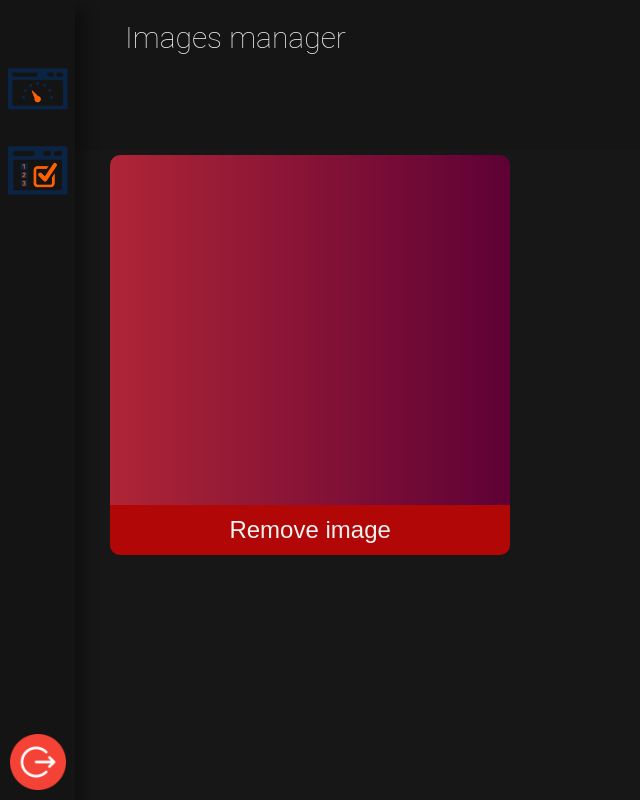
After one commit to Konstantin-create/image_bank, a Flask app: page /admin/images in a window 1280 px wide. The commit adds this page. Shown: the whole page, without its empty margins (0-640 px from the left). Run offline with Flask 2, Linux system fonts and the light colour scheme; a user stored in the database is signed in; tables that the repository leaves empty hold one stand-in row (values such as "Sample post").

Commit message:
feat: admin images page

```diff
--- a/app/data/images_requests.json
+++ b/app/data/images_requests.json
@@ -1,7 +1,22 @@
 [
+  {
+    "image": 3,
+    "view_ip": "127.0.0.1",
+    "time_stamp": "2022-12-15 19:27"
+  },
+  {
+    "image": 1,
+    "view_ip": "127.0.0.1",
+    "time_stamp": "2022-12-15 19:27"
+  },
   {
     "image": 2,
     "view_ip": "127.0.0.1",
-    "time_stamp": "2022-12-15 18:29"
+    "time_stamp": "2022-12-15 19:27"
+  },
+  {
+    "image": 3,
+    "view_ip": "127.0.0.1",
+    "time_stamp": "2022-12-15 19:27"
   }
 ]
--- a/app/routes/admin/admin_pages.py
+++ b/app/routes/admin/admin_pages.py
@@ -28,3 +28,13 @@ def admin_dashboard_page():
         }
     }
     return render_template('admin/dashboard_page.html', data=data)
+
+
+@app.route('/admin/images')
+def admin_images_page():
+    if not current_user.is_authenticated:
+        return redirect('/admin/login')
+
+    images = get_images()
+
+    return render_template('admin/images_page.html', images=images)
--- /dev/null
+++ b/app/static/css/admin/images_page_styles.css
@@ -0,0 +1,41 @@
+a {
+    text-decoration: none;
+    color: #EDF2EF;
+}
+
+.images-div {
+    width: 95%;
+    margin: 0 auto;
+}
+
+.image-el {
+    float: left;
+    position: relative;
+
+    width: 400px;
+    height: 400px;
+    margin: 5px;
+    border-radius: 10px;
+    overflow: hidden;
+    background-color: #1c1c1c;
+}
+
+.image-el-img {
+    width: 100%;
+    height: calc(100% - 50px);
+}
+
+.image-el-remove {
+    position: absolute;
+    bottom: 0;
+    right: 0;
+    width: 100%;
+    height: 50px;
+    background-color: #b20707;
+
+    font-family: Cantarell, sans-serif;
+    font-size: 24px;
+    font-weight: 200;
+    text-align: center;
+    line-height: 50px;
+}
--- a/app/static/css/admin/template_styles.css
+++ b/app/static/css/admin/template_styles.css
@@ -5,7 +5,7 @@
 }
 
 aside {
-    position: relative;
+    position: fixed;
 
     float: left;
     width: 75px;
@@ -54,6 +54,7 @@ main {
     min-height: 100vh;
     height: auto;
     background-color: #171717;
+    margin-left: 75px;
 }
 
 header {
--- /dev/null
+++ b/app/templates/admin/images_page.html
@@ -0,0 +1,23 @@
+{% extends 'admin/admin_template.html' %}
+
+{% block title %}<title>Image Bank - Dashboard</title>{% endblock %}
+
+{% block styles %}
+<link rel="stylesheet" href="{{ url_for('static', filename='css/admin/images_page_styles.css') }}">
+{% endblock %}}
+
+{% block page_name %}<h1 class="header-title">Images manager</h1>{% endblock %}
+
+{% block content %}
+<div class="images-div">
+    {% for image in images %}
+    <div class="image-el">
+        <img src="/img/{{ image.id }}" alt="image" class="image-el-img">
+        <p class="image-el-remove"><a href="/admin/images/remove/{{ image.id }}">Remove image</a></p>
+    </div>
+    {% endfor %}
+</div>
+{% endblock %}
+
+{% block js %}
+{% endblock %}
```
